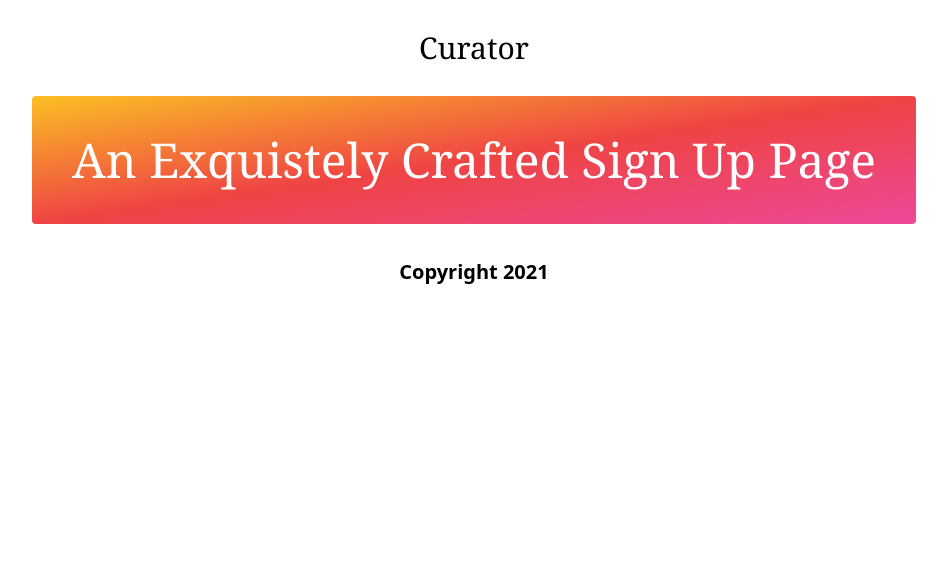
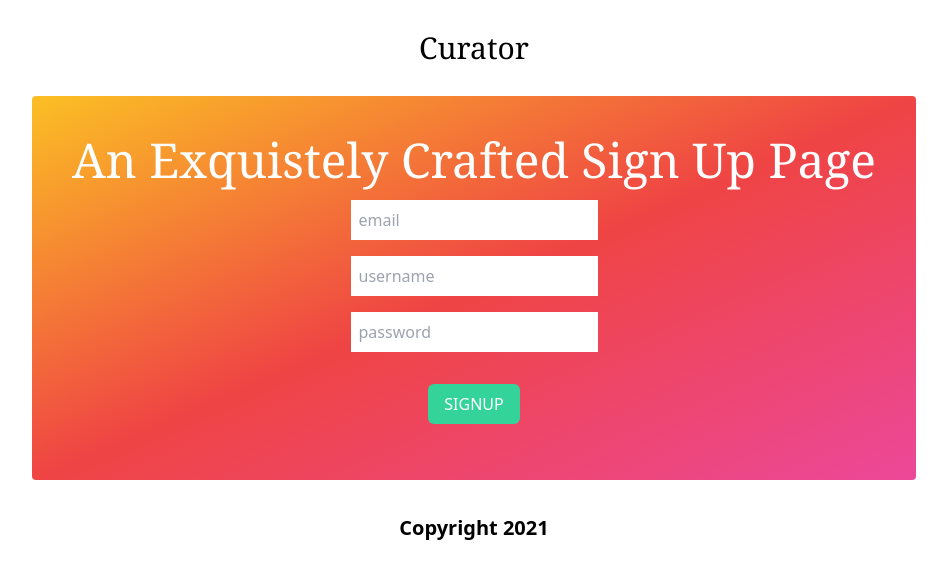
Before and after one commit to pranavraaghav/curator-frontend, a Next.js app: page /register in a window 1280 px wide. Shown: the top 578 px of the page, without its empty margins (166-1113 px from the left). Built offline with nearby package versions, Linux system fonts and the light colour scheme.

Commit message:
feat: add authentication

```diff
--- a/pages/login.jsx
+++ b/pages/login.jsx
@@ -1,17 +1,72 @@
-import React from 'react'
-import Head from 'next/dist/shared/lib/head'
+import React from "react";
+import Head from "next/dist/shared/lib/head";
+import { useState } from "react";
+import login from "../services/auth/login";
+import storeJWT from "../services/auth/storeJWT";
 
 export default function Login() {
+  const [credentials, setCredentials] = useState({
+    username: "",
+    password: "",
+  });
+
+  const handleFormChange = (e) => {
+    const { id, value } = e.target;
+    setCredentials((prevstate) => ({
+      ...prevstate,
+      [id]: value,
+    }));
+  };
+
+  const handleSubmitClick = async (e) => {
+    e.preventDefault();
+
+    try {
+      var response = await login(credentials.username, credentials.password);
+    } catch (error) {
+      console.log("Error in loginHandler", error);
+      return;
+    }
+
+    storeJWT(response.jwt);
+
+    console.log("Response to Login", response);
+  };
+
   return (
     <>
       <Head>
         <title>Register</title>
       </Head>
       <div className="flex flex-col items-center justify-center">
-            <div className="p-10 text-white rounded bg-gradient-to-br from-purple-600 via-blue-500 to-green-400">
-                <h1 className="text-5xl font-noto-serif">An Adequately Made Login Page</h1>
+        <div className="p-10 text-white rounded text-center bg-gradient-to-br from-purple-600 via-blue-500 to-green-400">
+          <h1 className="text-5xl font-noto-serif">
+            An Adequately Made Login Page
+          </h1>
+          <input
+            type="text"
+            id="username"
+            placeholder="username"
+            value={credentials.username}
+            onChange={handleFormChange}
+            className="m-4 mx-auto p-2 block text-black"
+          />
+          <input
+            type="text" // TODO: change this to password
+            id="password"
+            placeholder="password"
+            value={credentials.password}
+            onChange={handleFormChange}
+            className="m-4 mx-auto p-2 block text-black"
+          />
+          <button
+            onClick={handleSubmitClick}
+            className="m-4 p-2 px-4 rounded-md bg-green-400 text-white"
+          >
+            LOGIN
+          </button>
         </div>
       </div>
     </>
-    )
+  );
 }
--- a/pages/register.jsx
+++ b/pages/register.jsx
@@ -1,17 +1,85 @@
-import React from 'react'
-import Head from 'next/dist/shared/lib/head'
+import React from "react";
+import Head from "next/dist/shared/lib/head";
+import signup from "../services/auth/signup";
+import storeJWT from "../services/auth/storeJWT";
+import { useState } from "react";
 
 export default function Register() {
+  const [credentials, setCredentials] = useState({
+    email: "",
+    username: "",
+    password: "",
+  });
+
+  const handleFormChange = (e) => {
+    const { id, value } = e.target;
+    setCredentials((prevstate) => ({
+      ...prevstate,
+      [id]: value,
+    }));
+  };
+
+  const handleSubmitClick = async (e) => {
+    e.preventDefault();
+
+    try {
+      var response = await signup(
+        credentials.email,
+        credentials.username,
+        credentials.password
+      );
+    } catch (error) {
+      console.log("Error in signUpHandler", error);
+      return;
+    }
+
+    storeJWT(response.jwt);
+
+    console.log("Response to Signup in register", response);
+  };
+
   return (
     <>
       <Head>
         <title>Register</title>
       </Head>
       <div className="flex flex-col items-center justify-center">
-            <div className="p-10 text-white rounded bg-gradient-to-br from-yellow-400 via-red-500 to-pink-500">
-                <h1 className="text-5xl font-noto-serif">An Exquistely Crafted Sign Up Page</h1>
+        <div className="p-10 text-white text-center rounded bg-gradient-to-br from-yellow-400 via-red-500 to-pink-500">
+          <h1 className="text-5xl font-noto-serif">
+            An Exquistely Crafted Sign Up Page
+          </h1>
+          <input
+            type="text"
+            id="email"
+            placeholder="email"
+            value={credentials.email}
+            onChange={handleFormChange}
+            className="m-4 mx-auto p-2 block text-black"
+          />
+          <input
+            type="text"
+            id="username"
+            placeholder="username"
+            value={credentials.username}
+            onChange={handleFormChange}
+            className="m-4 mx-auto p-2 block text-black"
+          />
+          <input
+            type="text" // TODO: change this to password
+            id="password"
+            placeholder="password"
+            value={credentials.password}
+            onChange={handleFormChange}
+            className="m-4 mx-auto p-2 block text-black"
+          />
+          <button
+            onClick={handleSubmitClick}
+            className="m-4 p-2 px-4 rounded-md bg-green-400 text-white"
+          >
+            SIGNUP
+          </button>
         </div>
       </div>
     </>
-    )
+  );
 }
--- /dev/null
+++ b/services/auth/login.js
@@ -0,0 +1,17 @@
+const login = async (username, password) => {
+  const data = {
+    username: username,
+    password: password,
+  };
+  const response = await fetch("http://curator.navboi.tech/api/user/login", {
+    method: "POST",
+    body: JSON.stringify(data),
+    headers: {
+      "Content-type": "application/json; charset=UTF-8",
+    },
+  });
+
+  return await response.json();
+};
+
+module.exports = login;
--- /dev/null
+++ b/services/auth/signup.js
@@ -0,0 +1,18 @@
+const signup = async (email, username, password) => {
+  const data = {
+    email: email,
+    username: username,
+    password: password,
+  };
+  const response = await fetch("http://curator.navboi.tech/api/user/signup", {
+    method: "POST",
+    body: JSON.stringify(data),
+    headers: {
+      "Content-type": "application/json; charset=UTF-8",
+    },
+  });
+
+  return response.json();
+};
+
+module.exports = signup;
--- /dev/null
+++ b/services/auth/storeJWT.js
@@ -0,0 +1,6 @@
+const storeJWT = (jwt) => {
+  // Setting jwt in sessionStorage
+  sessionStorage.setItem("jwt", jwt);
+};
+
+module.exports = storeJWT;
```
Lines whose indentation alone changed are shown as unchanged.
